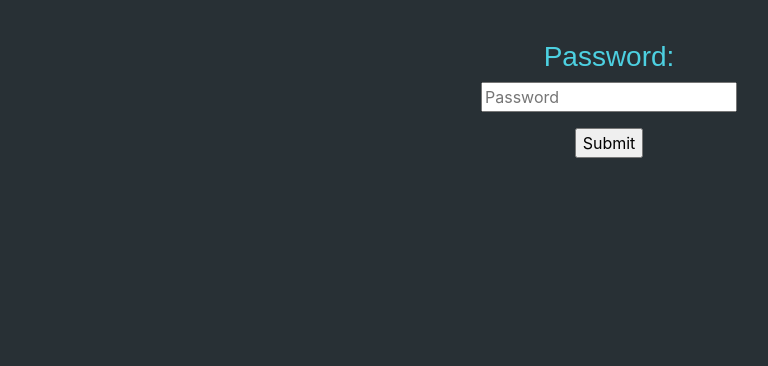
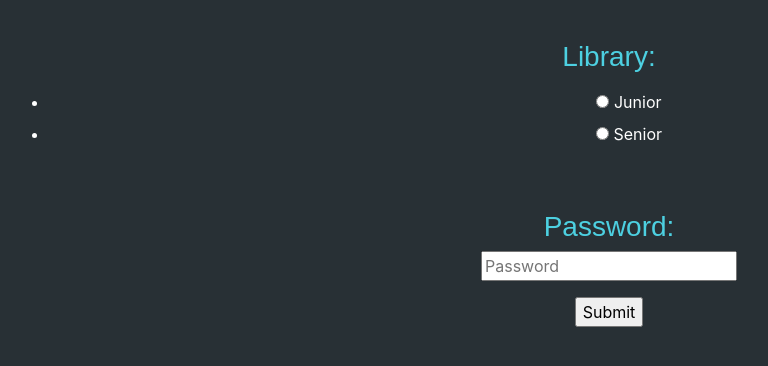
Before and after one commit to L-Bot-AU/L-Bot-server, a Flask app: page /login in a window 1280 px wide. Shown: the part 80-446 px from the top of the page, without its empty margins (31-799 px from the left). Run offline with Flask 2, Linux system fonts and the light colour scheme; some libraries are stand-ins or nearby versions; some web fonts are replaced.

Commit message:
added radio buttons for jnr, snr library
[+] librarians must choose which library they want to look at

```diff
--- a/website/app.py
+++ b/website/app.py
@@ -39,17 +39,18 @@ def librarian_login():
     form = LoginForm()
     if request.method == "POST":
         if form.validate_on_submit():
-            required_password = "slb"  # todo put in .env
+            required_password = {"Junior": "jlb",
+                                 "Senior": "slb"}  # todo put in .env
             # print(dir(form)) # wait umm what does this do?
+            library = request.form["library"]
             password = request.form["password"]
-            print(password)
-            if password == required_password:
-                return render_template("librarian.html")
+            print(library, password)
+            if password == required_password[library]:
+                return render_template("librarian.html", library=library)
             else:
-                return render_template("login.html",form=form, incorrect_password=True)
+                return render_template("login.html", form=form, incorrect_password=True)
         else:
-            print("normal page")
-            # return render_template("login.html", form=form)
+            print("login failed")
     return render_template("login.html", form=form)
 
 
--- a/website/login_form.py
+++ b/website/login_form.py
@@ -1,12 +1,16 @@
 from flask_wtf import FlaskForm
-from wtforms import PasswordField, SubmitField
+from wtforms import PasswordField, SelectField, RadioField, SubmitField
 from wtforms.validators import DataRequired, Length, Email, ValidationError
 
 
 class LoginForm(FlaskForm):
+    library = RadioField("Library",
+                         validators=[DataRequired()],
+                         choices=[("Junior", "Junior"),
+                                  ("Senior", "Senior")]
+                         )
     password = PasswordField("Password:",
                              render_kw={"placeholder": "Password"},
-                             validators=[DataRequired(message="This field cannot be empty"),
-                                         ]
+                             validators=[DataRequired(message="This field cannot be empty")]
                              )
     submit = SubmitField()
--- a/website/templates/librarian.html
+++ b/website/templates/librarian.html
@@ -3,5 +3,6 @@
 {% block page_title %}Librarian{% endblock %}
 
 {% block page_content %}
-    Congratulations
+    Congratulations.<br>
+    Welcome to the {{ library }} Librarian interface.
 {% endblock %}
--- a/website/templates/login.html
+++ b/website/templates/login.html
@@ -5,6 +5,13 @@
 {% block page_content %}
         <form action="" method="post" novalidate>
         {{ form.hidden_tag() }}
+        <h3>Library:</h3>
+        <p>
+            {{ form.library() }}<br>
+            {% if form.library.errors %}
+            <font style="color: red">Please select a library.</font><br> {# todo read below #}
+            {% endif %}
+        </p>
         <h3>Password:</h3>
         <p>
             {{ form.password(size = 20) }}<br>
@@ -16,7 +23,7 @@
             {% endif %}
         </p>
         <p>
-            {{form.submit() }}
+            {{ form.submit() }}
         </p>
     </form>
 {% endblock %}
```
